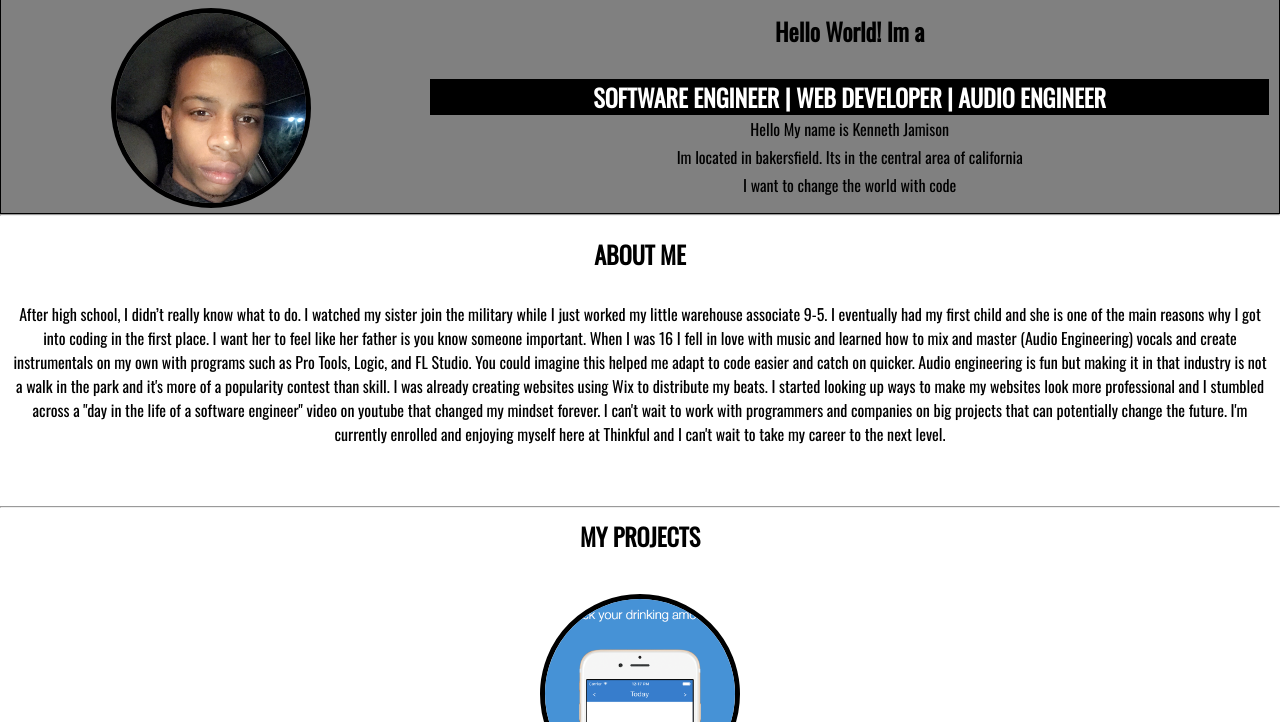
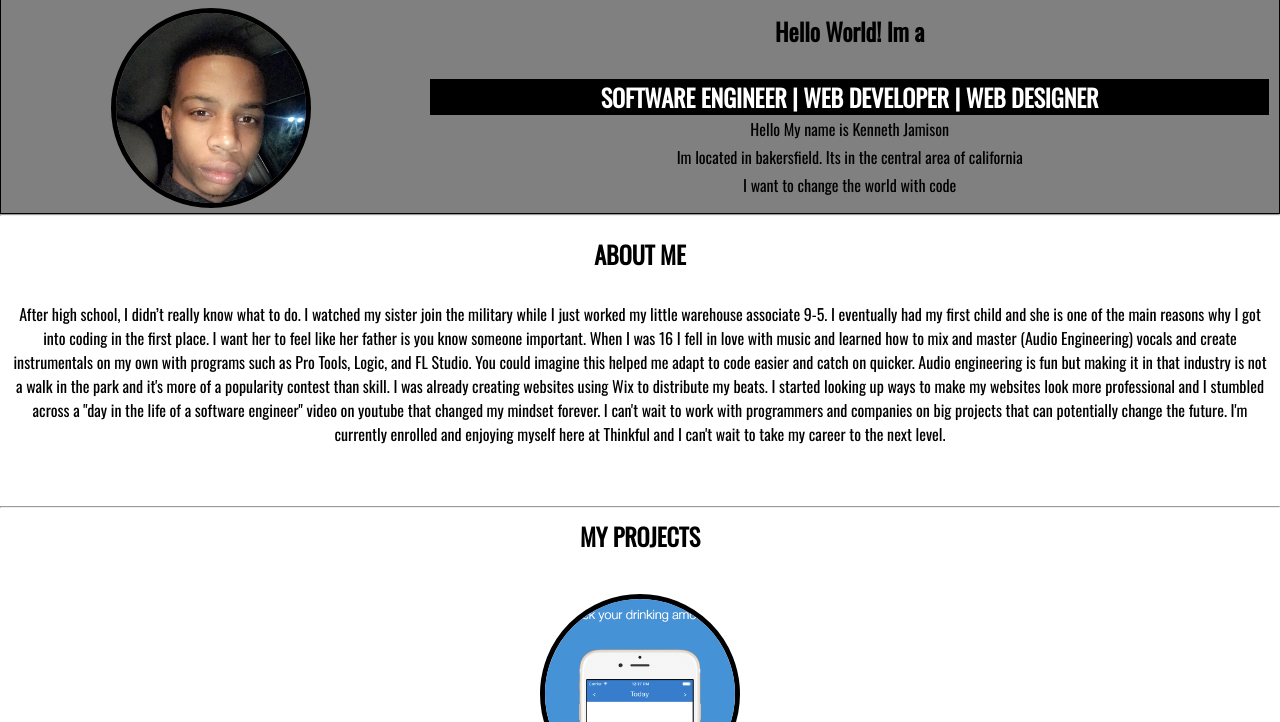
Before and after one commit to KennethJamison/PortfolioOfficial, a plain HTML site: page index.html in a window 1280 px wide. Shown: the part 78-800 px from the top of the page. Drawn offline with nearby package versions, Linux system fonts and the light colour scheme.

Commit message:
Update index.html

```diff
--- a/index.html
+++ b/index.html
@@ -52,7 +52,7 @@
                     </h1>
 
                      <h2>
-                      Software Engineer | Web Developer | Audio Engineer  </h2>
+                      Software Engineer | Web Developer | Web Designer  </h2>
                      <ul class="user-intro">
                          <li>
                              Hello My name is Kenneth Jamison
```
